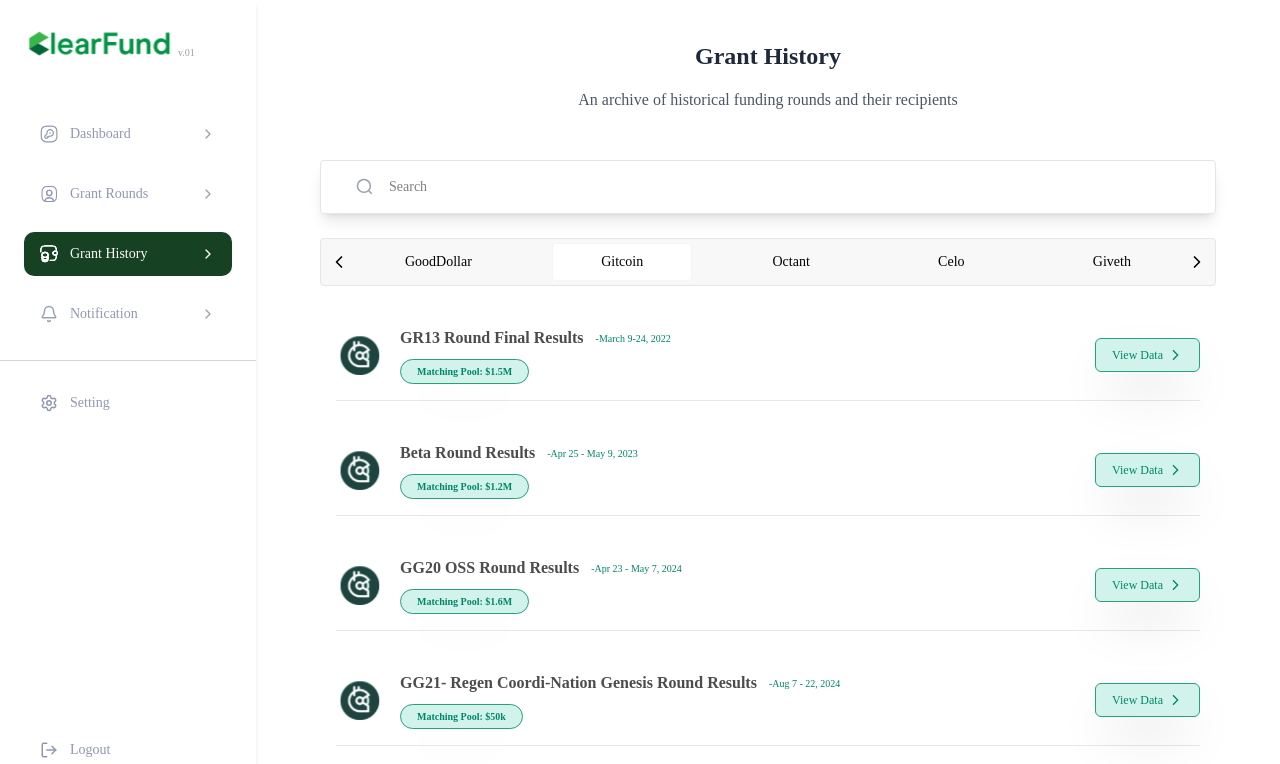
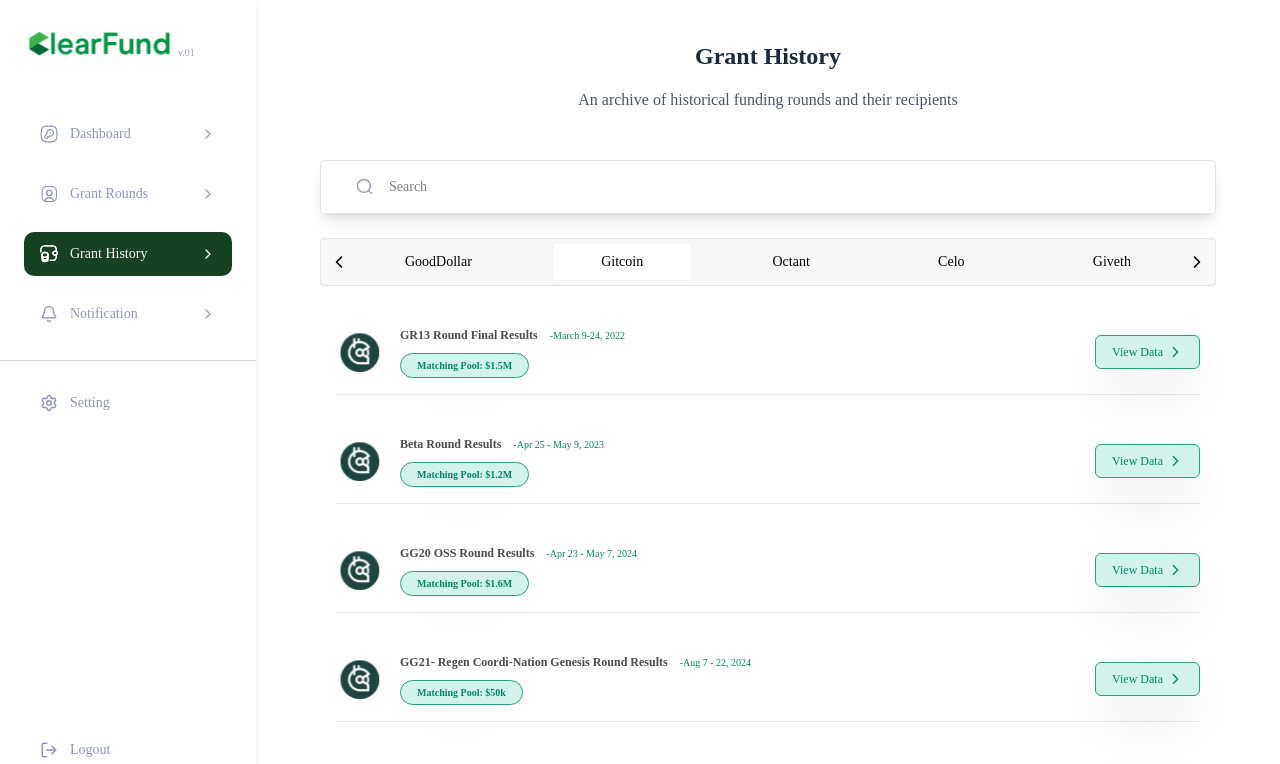
Before and after one commit to LighthouseL2/Clearfund, a Next.js app: page /grant-history in a window 1280 px wide. Shown: the top 764 px of the page. Built offline with nearby package versions, Linux system fonts and the light colour scheme; no server answers; sample sign-in values are in the browser's storage; a web font is replaced by a local one.

Commit message:
Update PastGrant.jsx

```diff
--- a/src/components/PastGrant.jsx
+++ b/src/components/PastGrant.jsx
@@ -115,7 +115,7 @@
                   </div>
                   <div className="items-center space-y-2">
                     <div className="flex flex-wrap items-center gap-x-2">
-                      <h3 className="text-xs sm:text-base font-semibold text-black/70">{item.title}</h3>
+                      <h3 style={{ fontSize: '12px' }}  className=" font-semibold text-black/70">{item.title}</h3>
                       <p style={{ fontSize: '10px' }} className="text-[#008767] pl-1">{item.date}</p>
                     </div>
                     <span style={{ fontSize: '10px' }}  className="inline-block  font-extrabold bg-[#A6E7D8]/50 rounded-3xl border-1 border-[#26A17B] text-[#008767] py-1 px-4 shadow-2xl">
```
